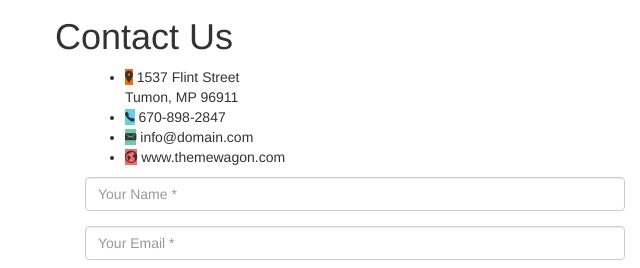
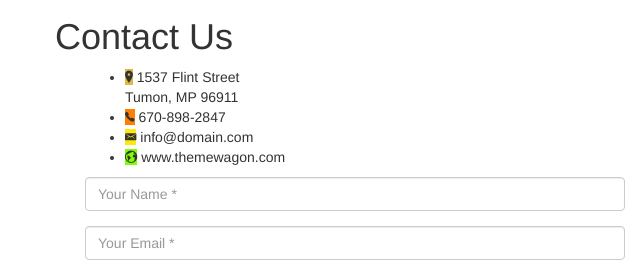
Before and after one commit to Pollykit/lendings2, a plain HTML site: page index.html in a window 1280 px wide. Shown: the part 1562-1830 px from the top of the page, 0-640 px from the left. Drawn offline with nearby package versions, Linux system fonts and the light colour scheme; files that its build step writes are made by us from their sources; a script that the page names is missing; files whose address does not match are found by name.

Commit message:
Update index.html

```diff
--- a/index.html
+++ b/index.html
@@ -446,10 +446,10 @@
 				<div class="container">
 					<div class="col-sm-12">
 						<ul class="address-list">
-							<li><i class="ion-ios-location" style="background-color: rgb(255, 102, 0);"></i> <span>1537 Flint Street <br>Tumon, MP 96911</span></li>
-							<li><i class="ion-ios-telephone" style="background-color: #63cfea;"></i> <span>670-898-2847 </span></li>
-							<li><i class="ion-email" style="background-color: #6ecba9;"></i> <span>info@domain.com</span></li>
-							<li><i class="ion-earth" style="background-color: #ff6969;"></i> <span>www.themewagon.com</span></li>
+							<li><i class="ion-ios-location" style="background-color: rgb(223, 185, 65);"></i> <span>1537 Flint Street <br>Tumon, MP 96911</span></li>
+							<li><i class="ion-ios-telephone" style="background-color: #FF8000;"></i> <span>670-898-2847 </span></li>
+							<li><i class="ion-email" style="background-color: #fde910;"></i> <span>info@domain.com</span></li>
+							<li><i class="ion-earth" style="background-color: #7fff00;"></i> <span>www.themewagon.com</span></li>
 						</ul>
 					</div>
 				</div>
```
